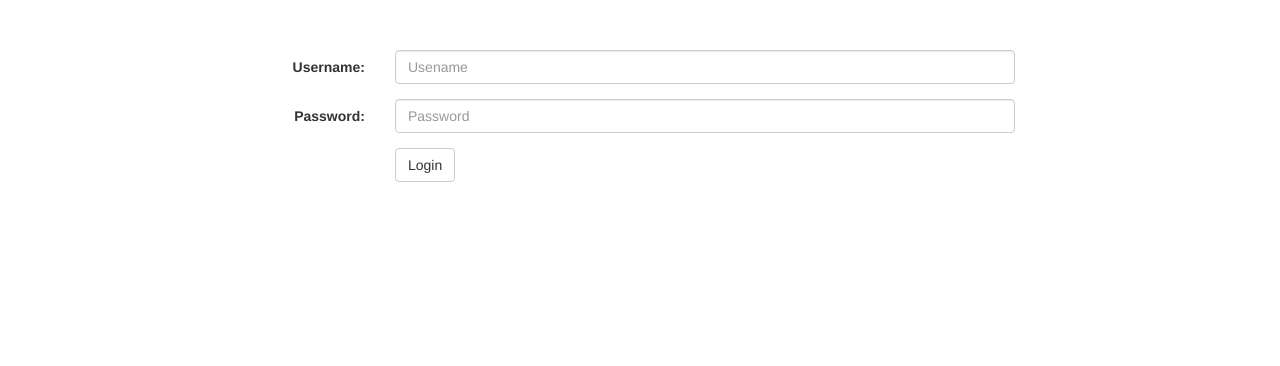
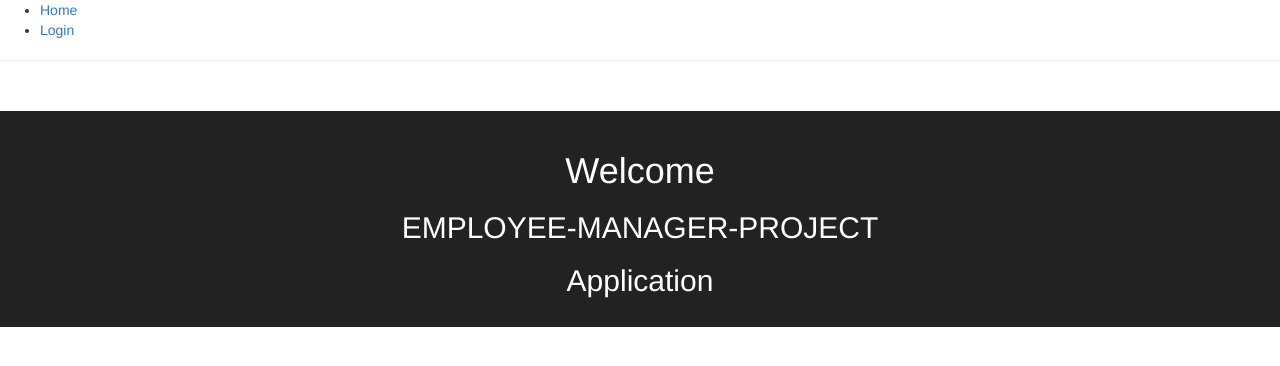
Before and after one commit to jbairagi/myTodoApp, a React (Create React App) app: page / in a window 1280 px wide. Shown: the top 366 px of the page. Built offline with nearby package versions, Linux system fonts and the light colour scheme.

Commit message:
setting up react-router-dom for routing

```diff
--- /dev/null
+++ b/src/components/homePage.js
@@ -0,0 +1,39 @@
+import React from 'react';
+import { BrowserRouter as Router, Link, Route } from 'react-router-dom'
+import {connect} from 'react-redux'
+import App from './App'
+
+
+const HomePage = () => (
+  <Router>
+    <div>
+      <ul>
+        <li><Link to="/">Home</Link></li>
+        <li><Link to="/login">Login</Link></li>
+      </ul>
+      <hr/>
+      <Route exact path="/" component={Home}/>
+      <Route path="/login" component={App}/>
+    </div>
+  </Router>
+)
+
+const Home = () => (
+  <div>
+    <div className="app-header">
+      <p className="app-title">
+        <h1>Welcome</h1>
+        <h2>EMPLOYEE-MANAGER-PROJECT</h2>
+        <h2>Application</h2>
+      </p>
+    </div>
+  </div>
+);
+
+const mapStateToProps = state => {
+  return {
+     isLoggedIn: state.userLogin.isLoggedIn
+  }
+}
+
+export default connect(mapStateToProps)(HomePage);
--- a/src/index.js
+++ b/src/index.js
@@ -3,13 +3,14 @@ import { render } from 'react-dom'
 import { Provider } from 'react-redux'
 import { createStore } from 'redux'
 import todoApp from './reducers'
-import App from './components/App'
+import HomePage from './components/homePage'
+import './App.css';
 
 let store = createStore(todoApp, window.__REDUX_DEVTOOLS_EXTENSION__ && window.__REDUX_DEVTOOLS_EXTENSION__())
 
 render(
   <Provider store={store}>
-    <App />
+    <HomePage />
   </Provider>,
   document.getElementById('root')
 )
```
